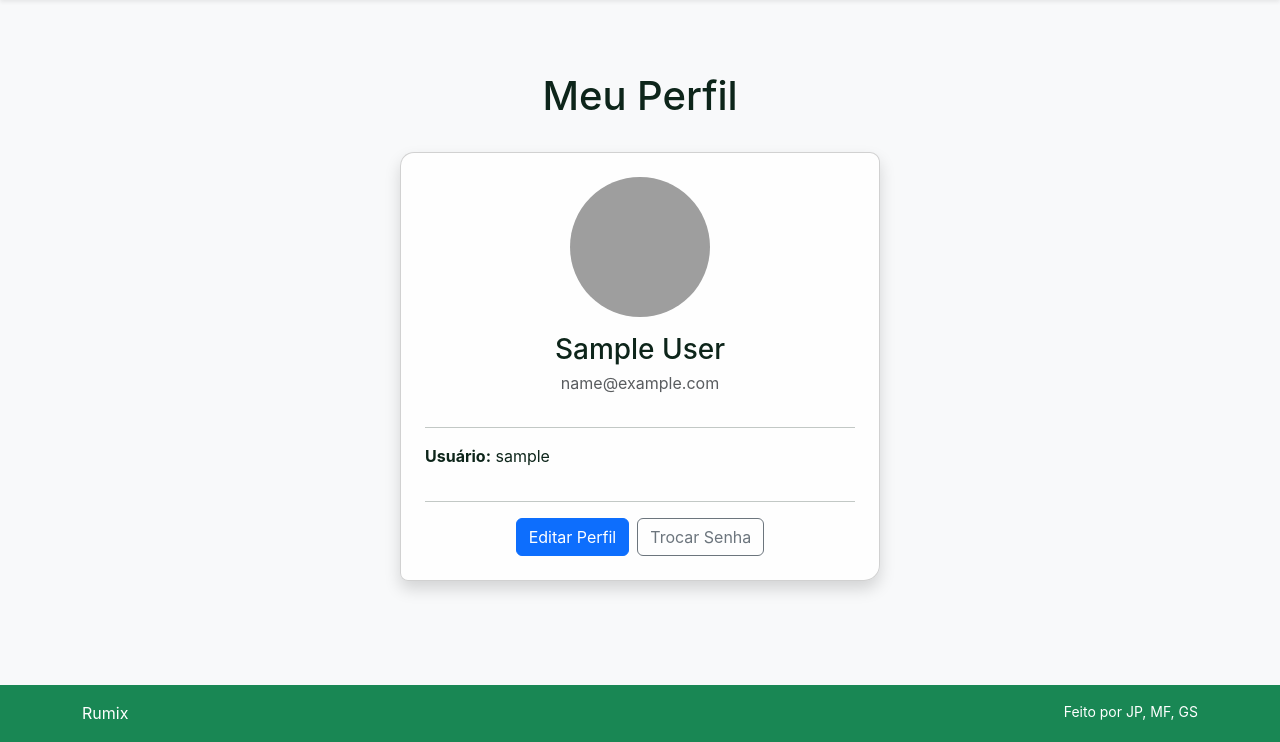
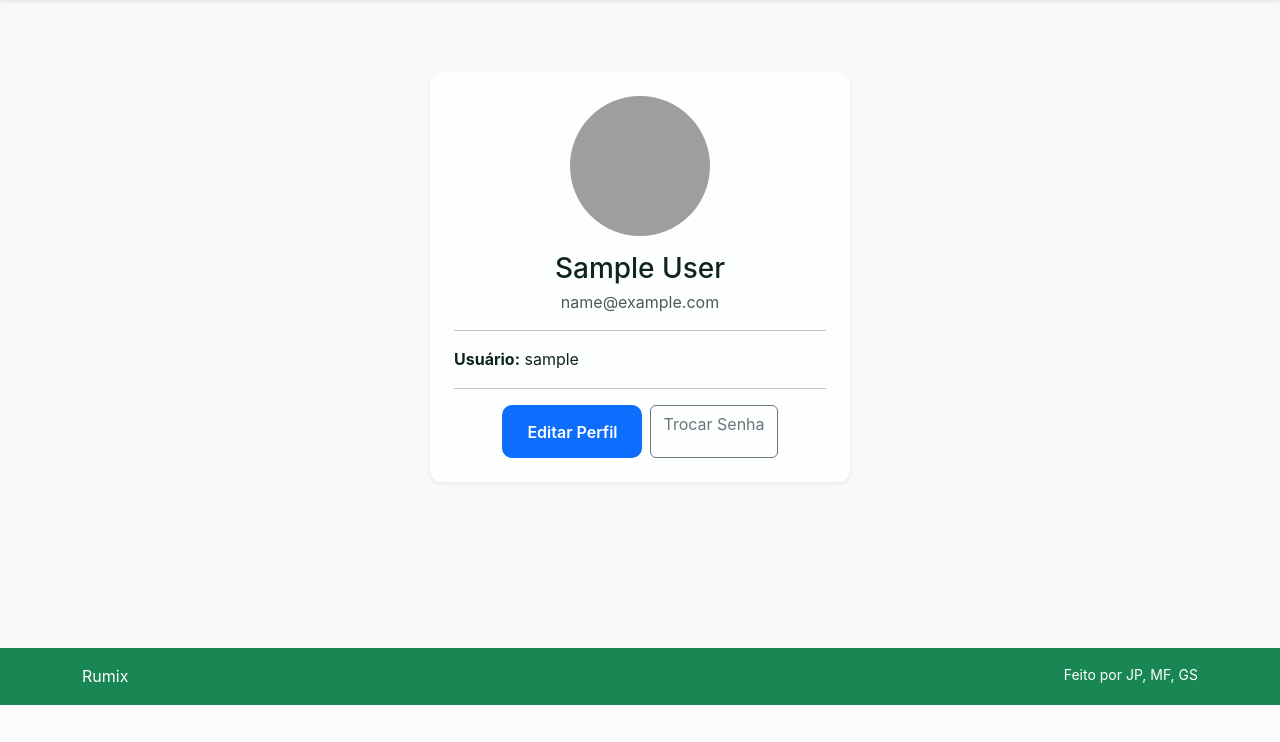
Before and after one commit to MatheusFabSouza/Rumix, a Django app: page /usuarios/perfil/ in a window 1280 px wide. Shown: the part 95-837 px from the top of the page. After the commit the page ends 800 px from the top, so only its background shows below. Run offline with Django 5.2, Linux system fonts and the light colour scheme; the visitor is signed in with stand-in values (Sample User, id 1); some libraries are stand-ins or nearby versions; grey boxes are pictures that could not be loaded.

Commit message:
e mais erros besta

```diff
--- a/usuarios/templates/usuarios/perfil.html
+++ b/usuarios/templates/usuarios/perfil.html
@@ -3,27 +3,20 @@
 {% block title %}Meu Perfil | Rumix{% endblock %}
 {% block content %}
 <div class="container py-4" style="max-width: 600px;">
-    <h1 class="mb-4 text-center">Meu Perfil</h1>
-    <div class="card shadow p-4 text-center">
-
-        <!-- FOTO ainda errada -->
-        <div class="d-flex justify-content-center mb-3">
-            {% if user.foto_perfil %}
-                <img src="{{ user.foto_perfil.url }}"
-                     class="rounded-circle"
-                     style="height:140px; width:140px; object-fit:cover;">
-            {% else %}
-                <img src="{% static 'img/default_user.png' %}"
-                     class="rounded-circle"
-                     style="height:140px; width:140px; object-fit:cover;">
-            {% endif %}
-        </div>
-
-        <!-- NOME / EMAIL -->
-        <h3 class="mb-1">{{ user.first_name }} {{ user.last_name }}</h3>
-        <p class="text-muted mb-3">{{ user.email }}</p>
+    <div class="perfil-card shadow-sm p-4 text-center">
+        <!-- FOTO -->
+        {% if user.foto_perfil %}
+            <img src="{{ user.foto_perfil.url }}"
+                 class="rounded-circle perfil-img mb-3"
+                 style="width:140px; height:140px; object-fit:cover;">
+        {% else %}
+            <img src="{% static 'img/default_user.png' %}"
+                 class="rounded-circle perfil-img mb-3"
+                 style="width:140px; height:140px; object-fit:cover;">
+        {% endif %}
+        <h3 class="perfil-nome mb-1">{{ user.first_name }} {{ user.last_name }}</h3>
+        <p class="perfil-email mb-3">{{ user.email }}</p>
         <hr>
-
         <!-- DADOS EXTRAS -->
         <div class="text-start">
             <p><strong>Usuário:</strong> {{ user.username }}</p>
@@ -32,10 +25,9 @@
             {% if user.endereco %}<p><strong>Endereço:</strong> {{ user.endereco }}</p>{% endif %}
         </div>
         <hr>
-
         <!-- BOTÕES -->
         <div class="d-flex justify-content-center gap-2">
-            <a href="{% url 'usuarios:editar_perfil' %}" class="btn btn-primary">Editar Perfil</a>
+            <a href="{% url 'usuarios:editar_perfil' %}" class="btn btn-entrar">Editar Perfil</a>
             <a href="{% url 'usuarios:password_change' %}" class="btn btn-outline-secondary">Trocar Senha</a>
         </div>
     </div>
```
